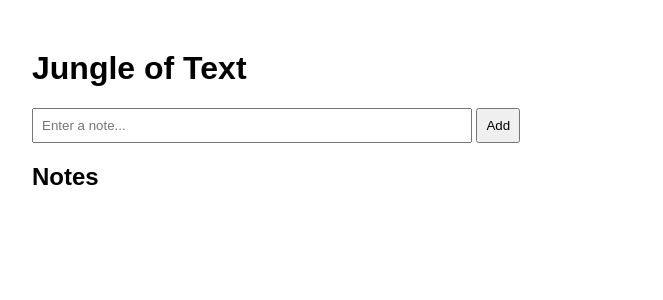
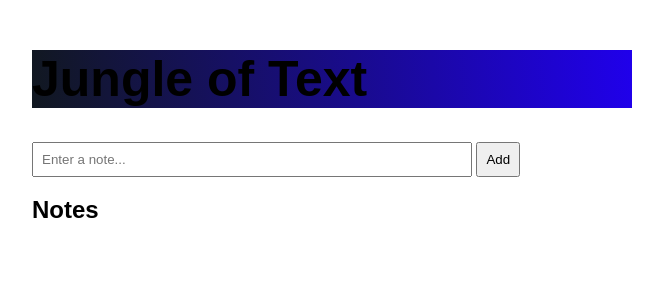
Before and after one commit to alXanderE/quicknote-app, a Flask app: page / in a window 1280 px wide. Shown: the top 300 px of the page, without its empty margins (308-971 px from the left). Run offline with Flask 3, Linux system fonts and the light colour scheme; data that the repository does not hold is empty.

Commit message:
changed ui

```diff
--- a/app.py
+++ b/app.py
@@ -7,7 +7,6 @@ from datetime import datetime
 load_dotenv()
 
 app = Flask(__name__)
-
 # MongoDB connection
 client = MongoClient(os.getenv("MONGO_URI"))
 db = client["quicknote"]
--- a/static/style.css
+++ b/static/style.css
@@ -16,3 +16,9 @@ button {
 ul {
     margin-top: 20px;
 }
+
+h1 {
+    font-style: normal;
+    background: linear-gradient(85deg, #111820, #2000eb);
+    font-size: 50px;
+}
```
